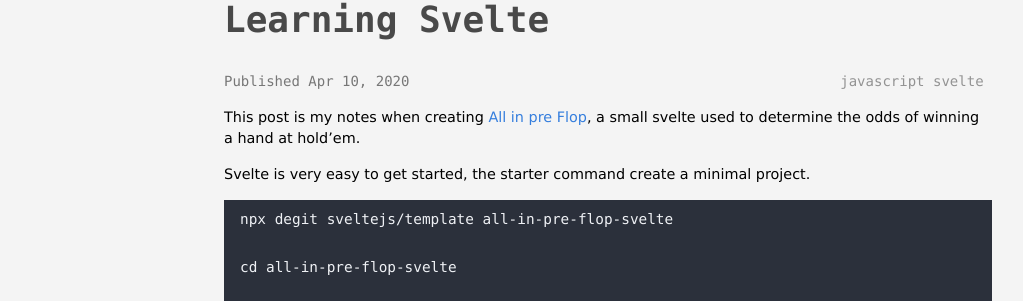
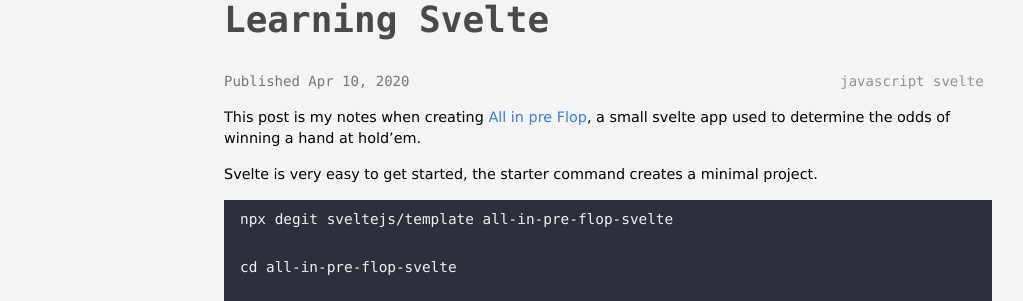
Before and after one commit to rahmanarifm/blog, a Jekyll site: the page built from _posts/2020-04-10-building-a-svelte-poker-calculator.md, in a window 1280 px wide and 900 px high. Shown: the part 127-428 px from the top of the window, without its empty margins (32-1055 px from the left). Built offline with Jekyll 4.4.1, drawn with Linux system fonts in a browser that asks for light colours.

Commit message:
update grammer

````diff
--- a/_posts/2020-04-10-building-a-svelte-poker-calculator.md
+++ b/_posts/2020-04-10-building-a-svelte-poker-calculator.md
@@ -4,9 +4,9 @@ title: "Learning Svelte"
 tags: [javascript, svelte]
 permalink: "/posts/learning-svelte/"
 ---
-This post is my notes when creating [All in pre Flop](https://github.com/overlandandseas/all-in-pre-flop), a small svelte used to determine the odds of winning a hand at hold'em.
+This post is my notes when creating [All in pre Flop](https://github.com/overlandandseas/all-in-pre-flop), a small svelte app used to determine the odds of winning a hand at hold'em.
 
-Svelte is very easy to get started, the starter command create a minimal project.
+Svelte is very easy to get started, the starter command creates a minimal project.
 ```bash
 npx degit sveltejs/template all-in-pre-flop-svelte
 
````
